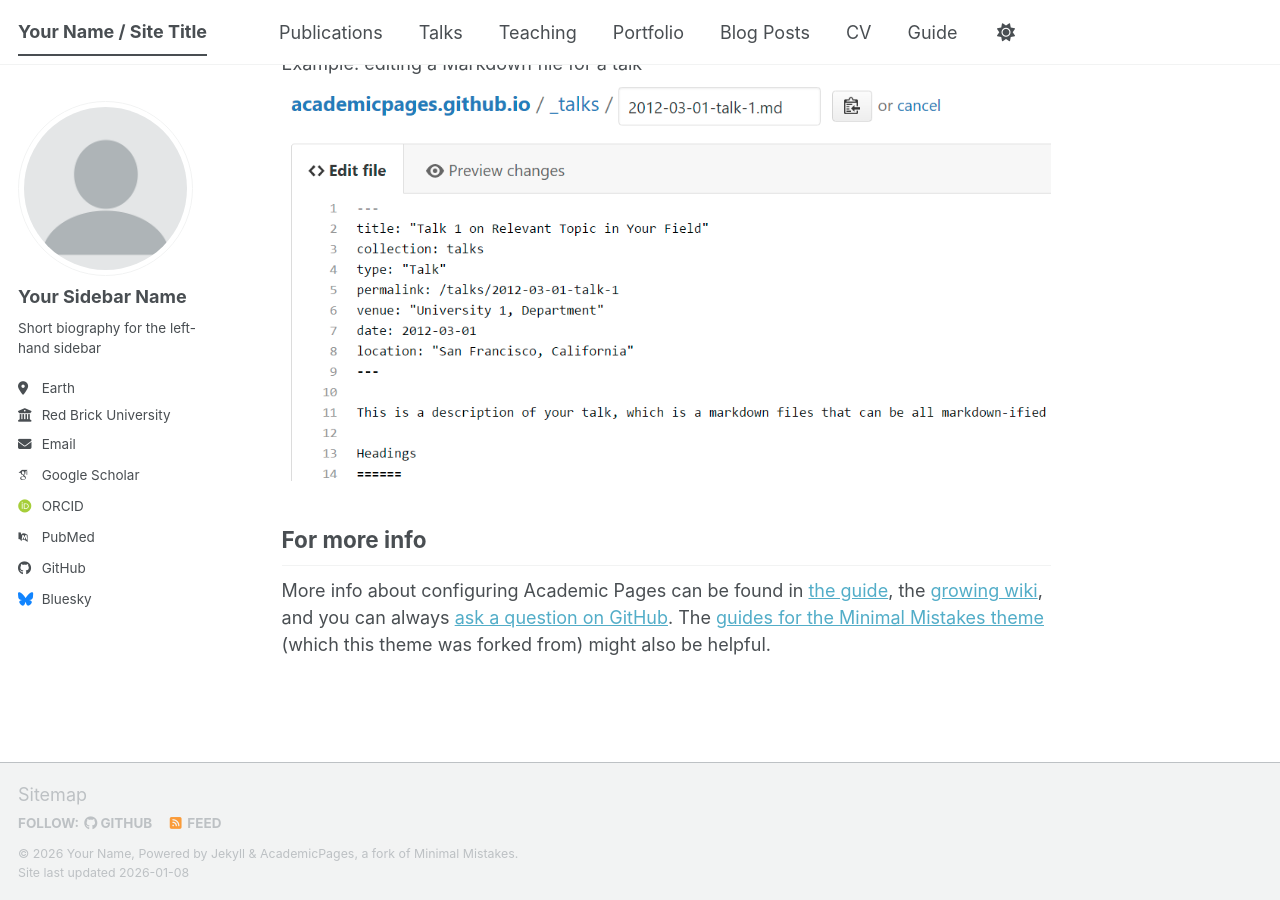
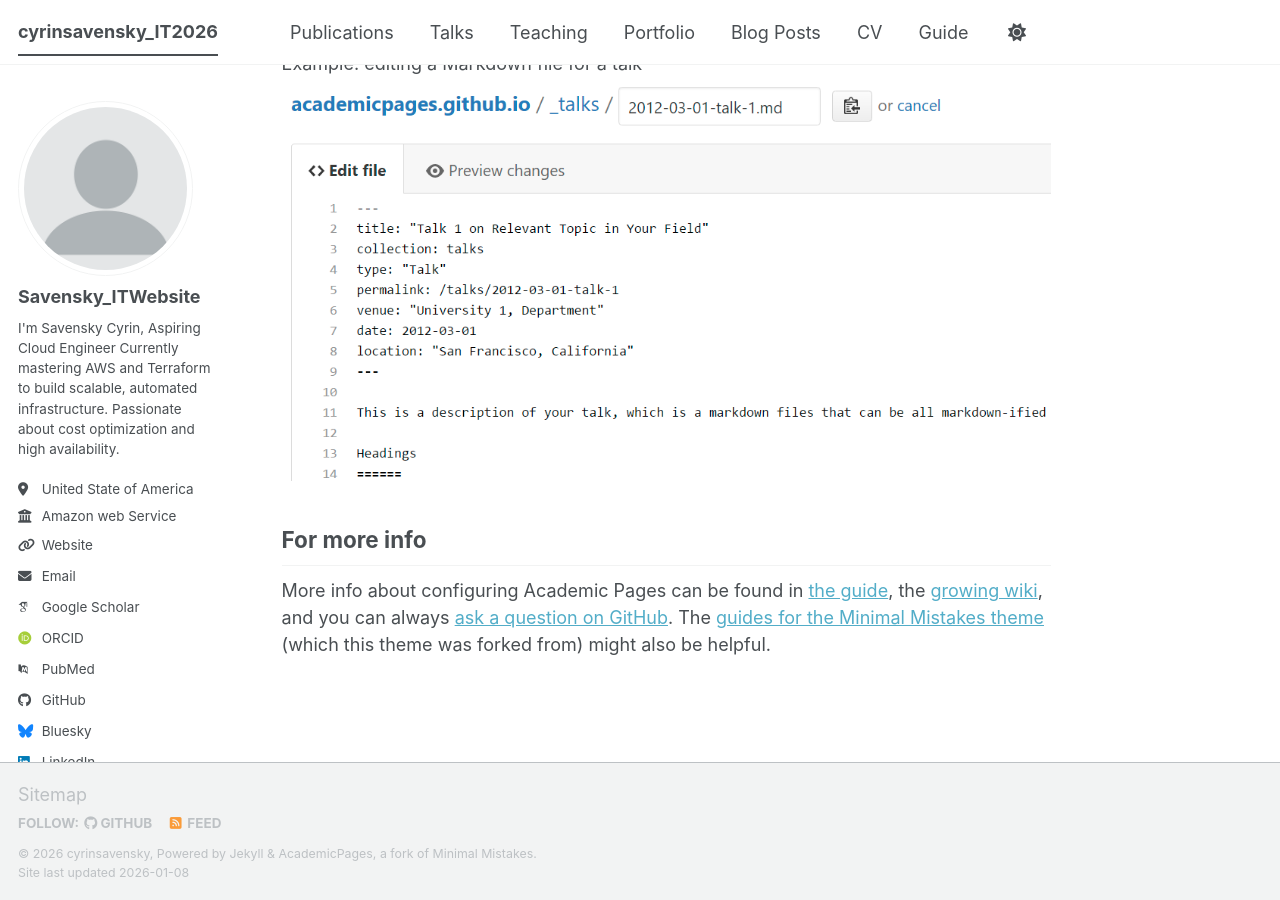
Before and after one commit to cyrinsavensky-bot/cyrinsavensky-bot.github.io, a Jekyll site: the page built from _pages/about.md, in a window 1280 px wide and 900 px high, scrolled down 2720 px. Built offline with Jekyll 4.4.1, drawn with Linux system fonts in a browser that asks for light colours; some web fonts are replaced; a script bundle is joined from its source files by our own code; library files that are not in the unit come from our copies.

Commit message:
Update _config.yml

```diff
--- a/_config.yml
+++ b/_config.yml
@@ -9,14 +9,14 @@
 # Basic Site Settings
 locale                   : "en-US"
 site_theme               : "default" # The available themes options are "default", "air", "sunrise", "mint", "dirt" and "contrast"
-title                    : "Your Name / Site Title"
+title                    : "cyrinsavensky_IT2026"
 title_separator          : "-"
-name                     : &name "Your Name"
-description              : &description "Your Name's academic portfolio"   # Update this with a general description of your site, this is the default if not overridden by a page
-url                      : https://academicpages.github.io # The base hostname & protocol for your site e.g. "https://[your GitHub username].github.io",
+name                     : &name "cyrinsavensky"
+description              : &description "Demonstration of my first site ever created for my career"   # Update this with a general description of your site, this is the default if not overridden by a page
+url                      : https://cyrinsavensky-bot.github.io # The base hostname & protocol for your site e.g. "https://[your GitHub username].github.io",
                                                            # or if you already have some other page hosted on Github then use "https://[your GitHub username].github.io/[Your Repo Name]"
 baseurl                  : "" # the subpath of your site, e.g. "/blog"
-repository               : "academicpages/academicpages.github.io"
+repository               : "cyrinsavensky-bot.github.io"
 
 # Site Author - The following control what appear as part of the author content on the side bar.
 #               If a field is blank the icon and link will not appear, otherwise it will be shown.
@@ -24,13 +24,13 @@ repository               : "academicpages/academicpages.github.io"
 author:
   # Biographic information
   avatar           : "profile.png"
-  name             : "Your Sidebar Name"
+  name             : "Savensky_ITWebsite"
   pronouns         : # example: "she/her"
-  bio              : "Short biography for the left-hand sidebar"
-  location         : "Earth"
-  employer         : "Red Brick University"
-  uri              : # URL
-  email            : "none@example.org"
+  bio              : "I'm Savensky Cyrin, Aspiring Cloud Engineer Currently mastering AWS and Terraform to build scalable, automated infrastructure. Passionate about cost optimization and high availability."
+  location         : "United State of America"
+  employer         : "Amazon web Service"
+  uri              : https://www.linkedin.com/in/cyrin-savensky-315888395/
+  email            : "Cyrinsavensky@gmail.com"
 
   # Academic websites
   academia         : # URL
@@ -51,7 +51,7 @@ author:
   bitbucket        : # Username - Update with your username on the site
   codepen          : # Username
   dribbble         : # Username
-  github           : "academicpages"
+  github           : "Cyrinsavensky-bot"
   kaggle           : # Username
   stackoverflow    : # User number or user number and name (i.e., use "1" or "1/jeff-atwood")
 
@@ -66,7 +66,7 @@ author:
   keybase          : # Username
   instagram        : # Username
   lastfm           : # Username
-  linkedin         : # Username
+  linkedin         : https://www.linkedin.com/in/cyrin-savensky-315888395/
   mastodon         : # URL
   medium           : # URL
   pinterest        : # Username
@@ -94,7 +94,7 @@ publication_category:
 # Site Settings
 teaser                   :  # filename of teaser fallback teaser image placed in /images/ for social media previews
 breadcrumbs              : false # true, false (default)
-words_per_minute         : 160
+words_per_minute         : 30
 future                   : true
 read_more                : "disabled" # if enabled, adds "Read more" links to excerpts
 talkmap_link             : false      #change to true to add link to talkmap on talks page
```
